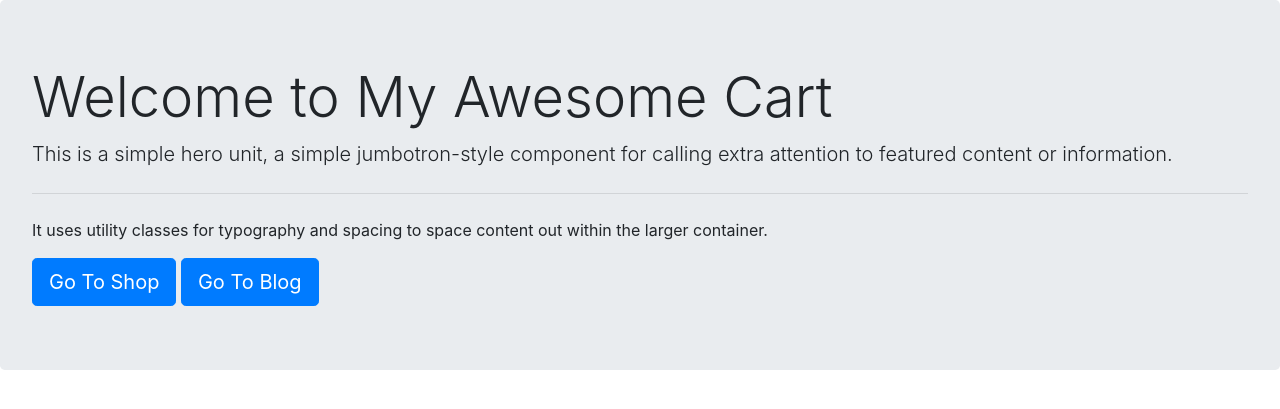
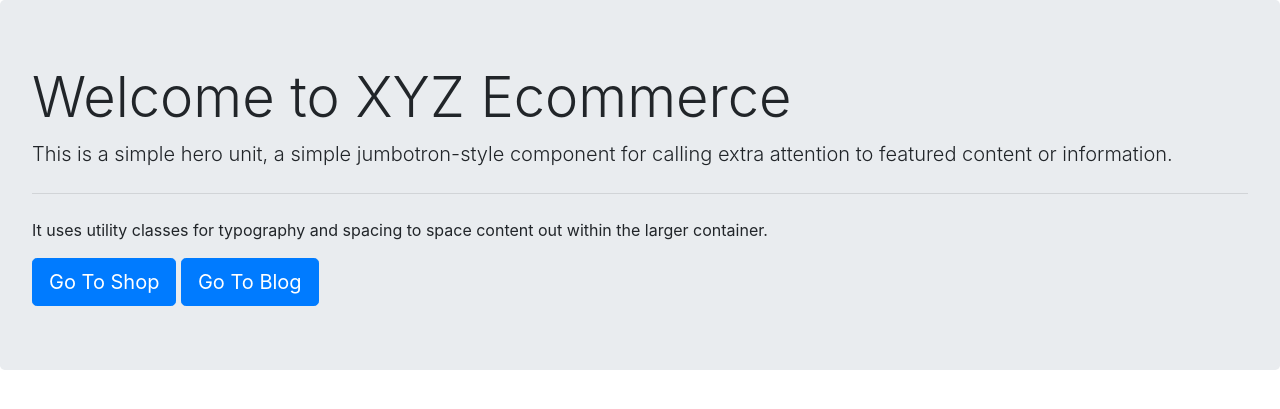
Before and after one commit to priyanshu2015/cyberattack-django, a Django app: page / in a window 1280 px wide. Shown: the top 409 px of the page. Run offline with Django 3.2, Linux system fonts and the light colour scheme; some libraries are stand-ins or nearby versions.

Commit message:
change name

```diff
--- a/cyberattacks/templates/index.html
+++ b/cyberattacks/templates/index.html
@@ -12,7 +12,7 @@
   </head>
   <body>
    <div class="jumbotron">
-  <h1 class="display-4">Welcome to My Awesome Cart</h1>
+  <h1 class="display-4">Welcome to XYZ Ecommerce</h1>
   <p class="lead">This is a simple hero unit, a simple jumbotron-style component for calling extra attention to featured content or information.</p>
   <hr class="my-4">
   <p>It uses utility classes for typography and spacing to space content out within the larger container.</p>
```
